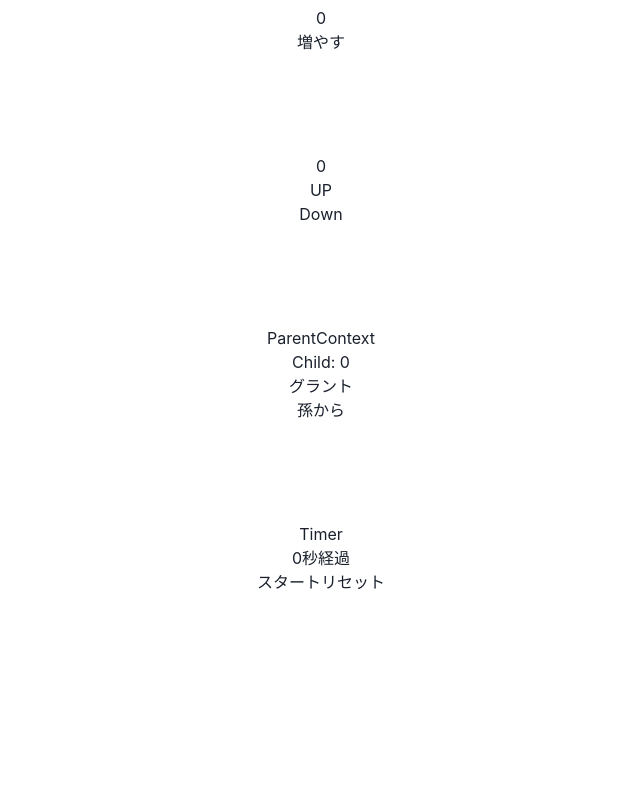
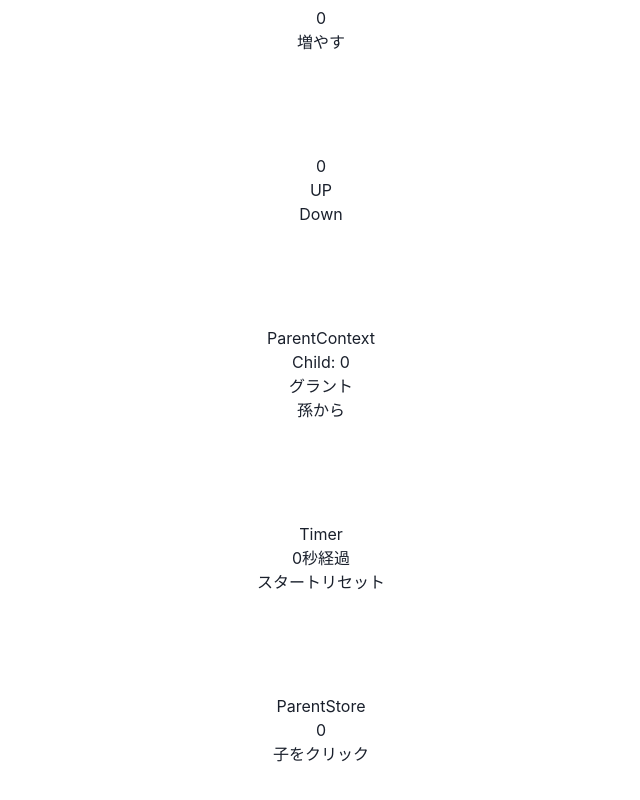
Before and after one commit to kei-1313/react-tutorial, a React (Create React App) app: page / in a window 1280 px wide. Shown: the part 1863-2663 px from the top of the page, without its empty margins (319-959 px from the left). Before the commit the page ends 2557 px from the top, so only its background shows below. Built offline with nearby package versions, Linux system fonts and the light colour scheme.

Commit message:
useContextの復習

```diff
--- a/package.json
+++ b/package.json
@@ -6,6 +6,7 @@
     "@chakra-ui/react": "^2.7.0",
     "@emotion/react": "^11.11.1",
     "@emotion/styled": "^11.11.0",
+    "@reduxjs/toolkit": "^1.9.5",
     "@testing-library/jest-dom": "^5.16.5",
     "@testing-library/react": "^13.4.0",
     "@testing-library/user-event": "^13.5.0",
@@ -13,6 +14,7 @@
     "react": "^18.2.0",
     "react-dom": "^18.2.0",
     "react-icons": "^4.9.0",
+    "react-redux": "^8.1.0",
     "react-scripts": "5.0.1",
     "styled-components": "^6.0.0-rc.3",
     "web-vitals": "^2.1.4"
--- a/src/App.js
+++ b/src/App.js
@@ -11,6 +11,7 @@ import Reducer from './component/Reducer/Reducer';
 import ParentContext from './component/context/ParentContext';
 import Effect from './component/effect/Effect';
 import Timer from './component/effect/Timer';
+import ParentStore from './component/store/ParentStore';
 
 
 function App() {
@@ -53,6 +54,8 @@ function App() {
       {/* <Effect/> */}
 
       <Timer/>
+
+      <ParentStore/>
     </div>
   );
 }
--- /dev/null
+++ b/src/component/store/ChildStore.jsx
@@ -0,0 +1,14 @@
+import { useContext } from 'react'
+import { MyStore } from './ParentStore'
+
+const ChildStore = () => {
+  const [, setStoreVal] = useContext(MyStore);
+
+  return (
+    <div>
+      <button onClick={() => setStoreVal(prev => prev + 10)}>子をクリック</button>
+    </div>
+  )
+}
+
+export default ChildStore
--- /dev/null
+++ b/src/component/store/ParentStore.jsx
@@ -0,0 +1,20 @@
+import { createContext, useState } from 'react'
+import ChildStore from './ChildStore';
+export const MyStore = createContext();
+const ParentStore = () => {
+  const [storeVal, setStoreVal] = useState(0);
+
+  return (
+    <>
+      <MyStore.Provider value={[storeVal, setStoreVal]}>
+        <div className="tutorial">
+          <h3>ParentStore</h3>
+          <div>{storeVal}</div>
+          <ChildStore />
+        </div>
+      </MyStore.Provider>
+    </>
+  )
+}
+
+export default ParentStore
```
Also changed, not shown: 1 other file (tests, documents, lock files or other folders).
